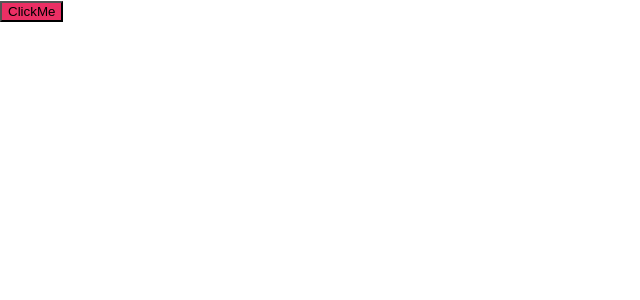
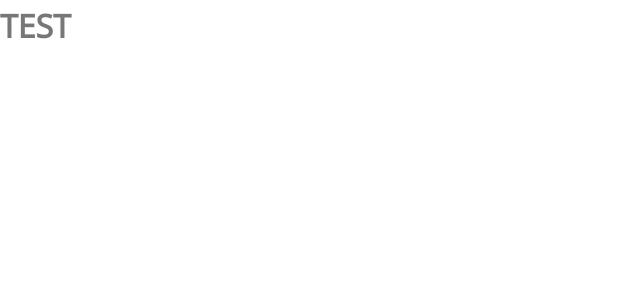
Before and after one commit to EbrahimAli-RU/Book-sellings, a React (Create React App) app: page / in a window 1280 px wide. Shown: the top 300 px of the page, without its empty margins (0-640 px from the left). Built offline with nearby package versions, Linux system fonts and the light colour scheme.

Commit message:
add icon to browser tab

```diff
--- a/public/index.html
+++ b/public/index.html
@@ -1,14 +1,12 @@
 <!DOCTYPE html>
 <html lang="en">
+
 <head>
   <meta charset="utf-8" />
-    <link rel="icon" href="%PUBLIC_URL%/favicon.ico" />
+  <link rel="icon" href="%PUBLIC_URL%/favicon.png" />
   <meta name="viewport" content="width=device-width, initial-scale=1" />
   <meta name="theme-color" content="#000000" />
-    <meta
-      name="description"
-      content="Web site created using create-react-app"
-    />
+  <meta name="description" content="Web site created using create-react-app" />
   <link rel="apple-touch-icon" href="%PUBLIC_URL%/logo192.png" />
   <!--
       manifest.json provides metadata used when your web app is installed on a
@@ -24,8 +22,10 @@
       work correctly both with client-side routing and a non-root public URL.
       Learn how to configure a non-root public URL by running `npm run build`.
     -->
-    <title>React App</title>
+
+  <title>BUY AND SELL BOOKS</title>
 </head>
+
 <body>
   <noscript>You need to enable JavaScript to run this app.</noscript>
   <div id="root"></div>
@@ -40,4 +40,5 @@
       To create a production bundle, use `npm run build` or `yarn build`.
     -->
 </body>
+
 </html>
--- a/src/app/App.js
+++ b/src/app/App.js
@@ -2,8 +2,7 @@ import '../sass/main.scss'
 
 function App() {
   return (
-
-    <button className='button'>ClickMe</button>
+    <h1>TEST</h1>
   );
 }
 
--- a/src/index.css
+++ b/src/index.css
@@ -1,6 +1,7 @@
+@import url('https://fonts.googleapis.com/css2?family=Open+Sans:wght@300;400&display=swap');
 body {
   margin: 0;
-  font-family: -apple-system, BlinkMacSystemFont, 'Segoe UI', 'Roboto', 'Oxygen',
+  font-family: 'Open Sans',-apple-system, BlinkMacSystemFont, 'Segoe UI', 'Roboto', 'Oxygen',
     'Ubuntu', 'Cantarell', 'Fira Sans', 'Droid Sans', 'Helvetica Neue',
     sans-serif;
   -webkit-font-smoothing: antialiased;
--- a/src/sass/base/_reset.scss
+++ b/src/sass/base/_reset.scss
@@ -0,0 +1,24 @@
+* {
+    margin: 0;
+    padding: 0;
+}
+
+*,
+*::after,
+*::before {
+    box-sizing: inherit;
+}
+
+html {
+    font-size: 62.5%;
+    box-sizing: border-box;
+}
+
+body {
+    font-family: 'Open Sans', sans-serif;
+    font-weight: 400;
+    font-size: 1.6rem;
+    line-height: 1.6;
+    color: var(--color-Grey-dark-2);
+    min-height: 100vh;
+}
--- a/src/sass/component/_button.scss
+++ /dev/null
@@ -1,3 +0,0 @@
-.button {
-    background-color: var(--color-Primary);
-}
--- a/src/sass/main.scss
+++ b/src/sass/main.scss
@@ -3,7 +3,6 @@
 @import 'base/typography.scss';
 
 //COMPONENT
-@import 'component/button';
 
 //UTILS
 @import 'utils/function';
--- a/src/sass/utils/_variable.scss
+++ b/src/sass/utils/_variable.scss
@@ -1,8 +1,4 @@
 :root {
-    --color-Primary: #eb2f64;
-    --color-Primary-light: #FF3366;
-    --color-Primary-dark: #BA265D;
-
     --color-Grey-light-1: #faf9f9;
     --color-Grey-light-2: #f4f2f2;
     --color-Grey-light-3: #f0eeee;
```
Also changed, not shown: public/favicon.png (added), src/assets/img/logo.png (added). Lines whose indentation alone changed are shown as unchanged.
